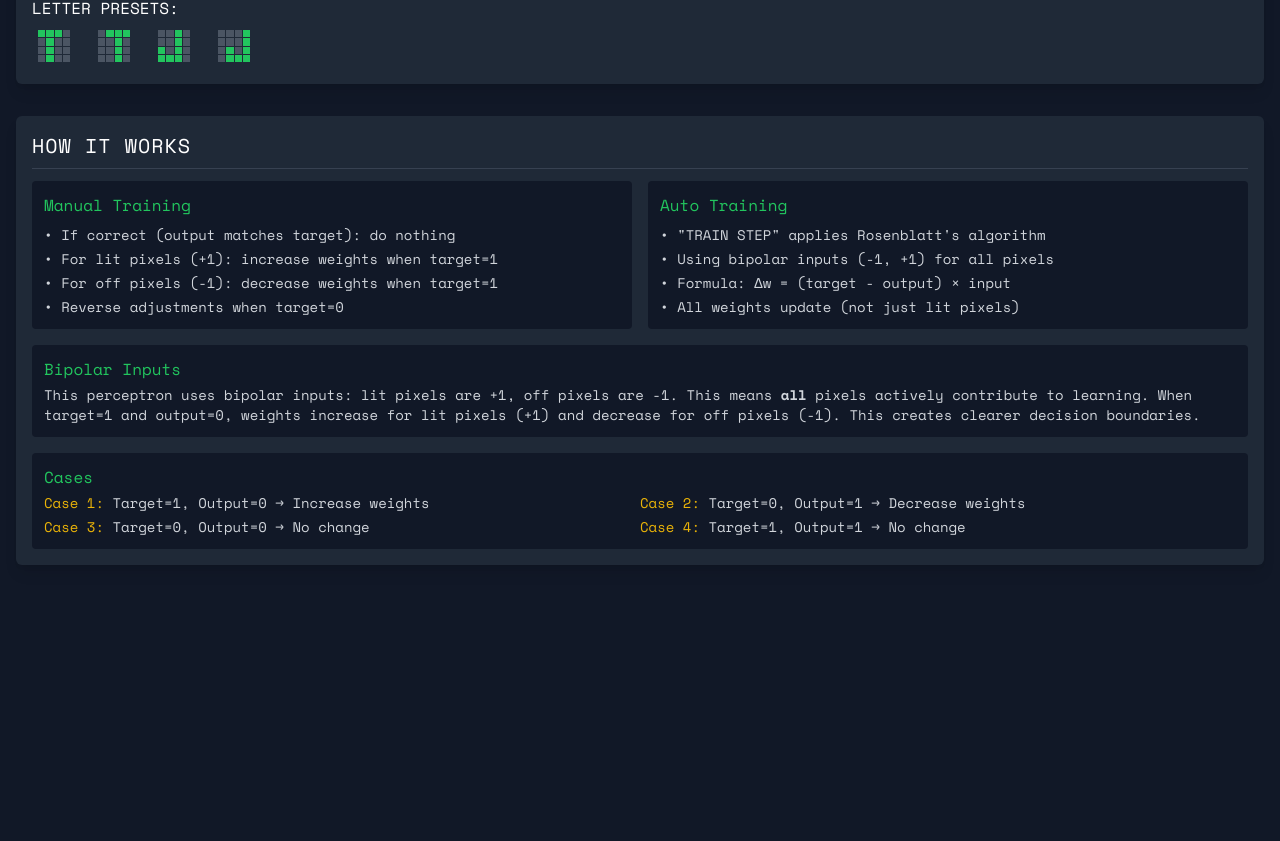
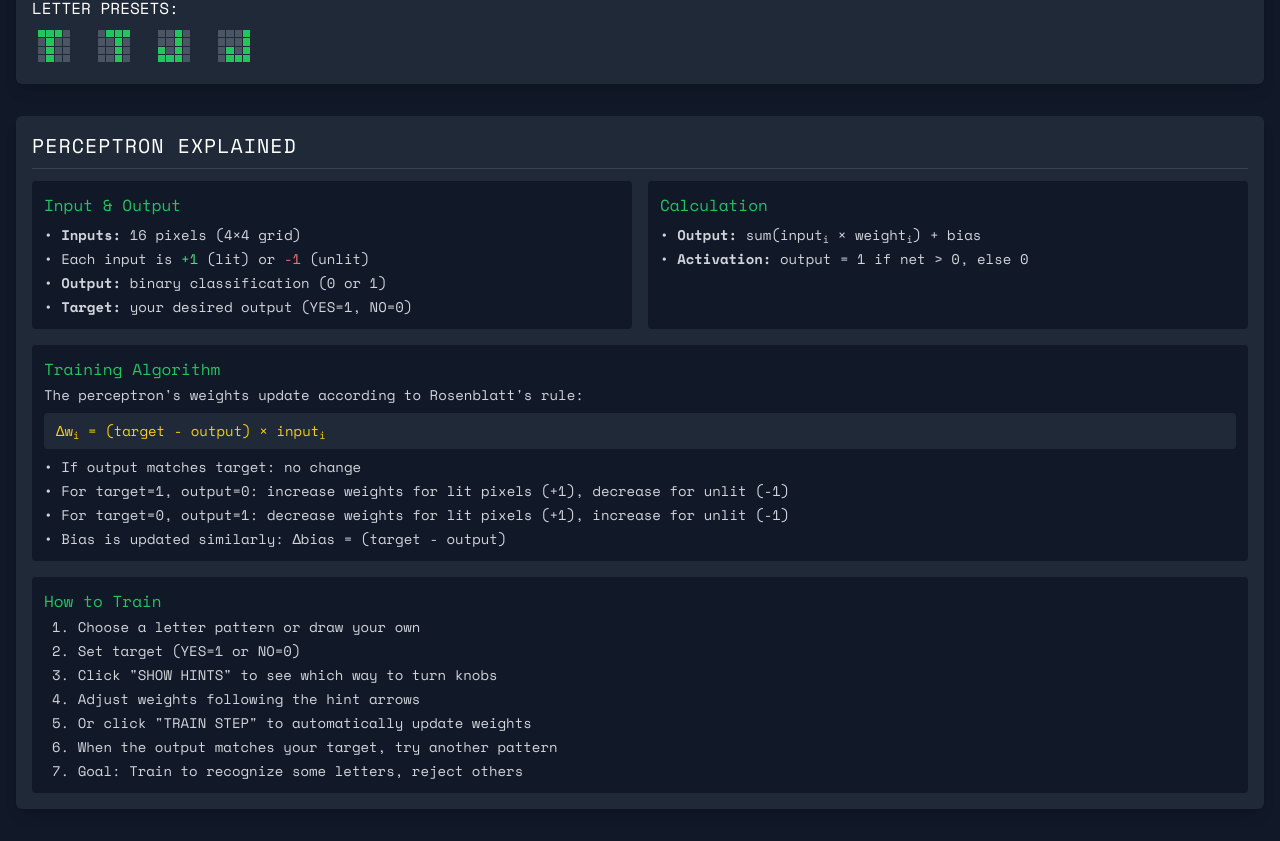
Before and after one commit to freeman-jiang/knob-ml, a React (Vite) app: page / in a window 1280 px wide. Shown: the part 796-1637 px from the top of the page. Before the commit the page ends 1393 px from the top, so only its background shows below. Built offline with nearby package versions, Linux system fonts and the light colour scheme.

Commit message:
update copy

```diff
--- a/src/components/InfoPanel.tsx
+++ b/src/components/InfoPanel.tsx
@@ -4,62 +4,76 @@ const InfoPanel: React.FC = () => {
   return (
     <div className="mt-8 bg-gray-800 p-4 rounded-md shadow-lg">
       <h2 className="text-xl font-mono uppercase tracking-wider border-b border-gray-700 pb-2">
-        How It Works
+        Perceptron Explained
       </h2>
 
       <div className="grid grid-cols-1 md:grid-cols-2 gap-4 mt-3">
         <div className="bg-gray-900 p-3 rounded">
-          <h3 className="font-mono text-green-500">Manual Training</h3>
+          <h3 className="font-mono text-green-500">Input & Output</h3>
           <ul className="space-y-1 text-sm text-gray-300 mt-2">
-            <li>• If correct (output matches target): do nothing</li>
-            <li>• For lit pixels (+1): increase weights when target=1</li>
-            <li>• For off pixels (-1): decrease weights when target=1</li>
-            <li>• Reverse adjustments when target=0</li>
+            <li>
+              • <strong>Inputs:</strong> 16 pixels (4×4 grid)
+            </li>
+            <li>
+              • Each input is <span className="text-green-400">+1</span> (lit)
+              or <span className="text-red-400">-1</span> (unlit)
+            </li>
+            <li>
+              • <strong>Output:</strong> binary classification (0 or 1)
+            </li>
+            <li>
+              • <strong>Target:</strong> your desired output (YES=1, NO=0)
+            </li>
           </ul>
         </div>
 
         <div className="bg-gray-900 p-3 rounded">
-          <h3 className="font-mono text-green-500">Auto Training</h3>
+          <h3 className="font-mono text-green-500">Calculation</h3>
           <ul className="space-y-1 text-sm text-gray-300 mt-2">
-            <li>• "TRAIN STEP" applies Rosenblatt's algorithm</li>
-            <li>• Using bipolar inputs (-1, +1) for all pixels</li>
-            <li>• Formula: Δw = (target - output) × input</li>
-            <li>• All weights update (not just lit pixels)</li>
+            <li>
+              • <strong>Output:</strong> sum(input<sub>i</sub> × weight
+              <sub>i</sub>) + bias
+            </li>
+            <li>
+              • <strong>Activation:</strong> output = 1 if net {">"} 0, else 0
+            </li>
           </ul>
         </div>
       </div>
 
       <div className="mt-4 bg-gray-900 p-3 rounded">
-        <h3 className="font-mono text-green-500">Bipolar Inputs</h3>
+        <h3 className="font-mono text-green-500">Training Algorithm</h3>
         <p className="text-sm text-gray-300 mt-1">
-          This perceptron uses bipolar inputs: lit pixels are +1, off pixels are
-          -1. This means <strong>all</strong> pixels actively contribute to
-          learning. When target=1 and output=0, weights increase for lit pixels
-          (+1) and decrease for off pixels (-1). This creates clearer decision
-          boundaries.
+          The perceptron's weights update according to Rosenblatt's rule:
         </p>
+        <div className="my-2 px-3 py-2 bg-gray-800 rounded font-mono text-sm text-yellow-400">
+          Δw<sub>i</sub> = (target - output) × input<sub>i</sub>
+        </div>
+        <ul className="space-y-1 text-sm text-gray-300">
+          <li>• If output matches target: no change</li>
+          <li>
+            • For target=1, output=0: increase weights for lit pixels (+1),
+            decrease for unlit (-1)
+          </li>
+          <li>
+            • For target=0, output=1: decrease weights for lit pixels (+1),
+            increase for unlit (-1)
+          </li>
+          <li>• Bias is updated similarly: Δbias = (target - output)</li>
+        </ul>
       </div>
 
       <div className="mt-4 bg-gray-900 p-3 rounded">
-        <h3 className="font-mono text-green-500">Cases</h3>
-        <div className="flex flex-wrap justify-between text-sm text-gray-300 mt-1">
-          <div className="w-1/2 pb-1">
-            <span className="text-yellow-500">Case 1:</span> Target=1, Output=0
-            → Increase weights
-          </div>
-          <div className="w-1/2 pb-1">
-            <span className="text-yellow-500">Case 2:</span> Target=0, Output=1
-            → Decrease weights
-          </div>
-          <div className="w-1/2">
-            <span className="text-yellow-500">Case 3:</span> Target=0, Output=0
-            → No change
-          </div>
-          <div className="w-1/2">
-            <span className="text-yellow-500">Case 4:</span> Target=1, Output=1
-            → No change
-          </div>
-        </div>
+        <h3 className="font-mono text-green-500">How to Train</h3>
+        <ol className="list-decimal list-inside text-sm text-gray-300 mt-1 ml-2 space-y-1">
+          <li>Choose a letter pattern or draw your own</li>
+          <li>Set target (YES=1 or NO=0)</li>
+          <li>Click "SHOW HINTS" to see which way to turn knobs</li>
+          <li>Adjust weights following the hint arrows</li>
+          <li>Or click "TRAIN STEP" to automatically update weights</li>
+          <li>When the output matches your target, try another pattern</li>
+          <li>Goal: Train to recognize some letters, reject others</li>
+        </ol>
       </div>
     </div>
   );
```
